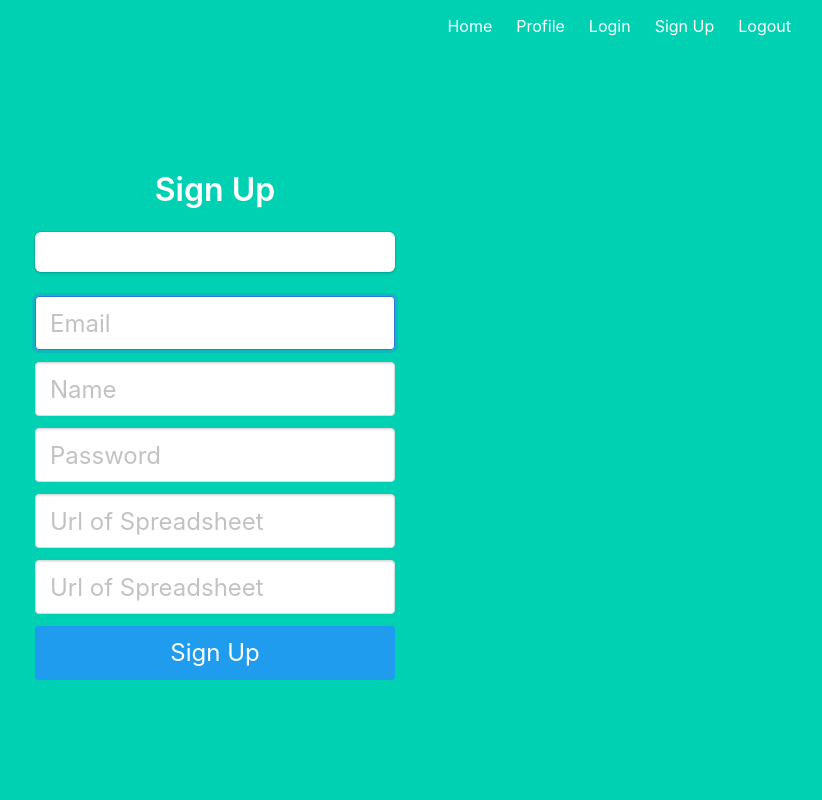
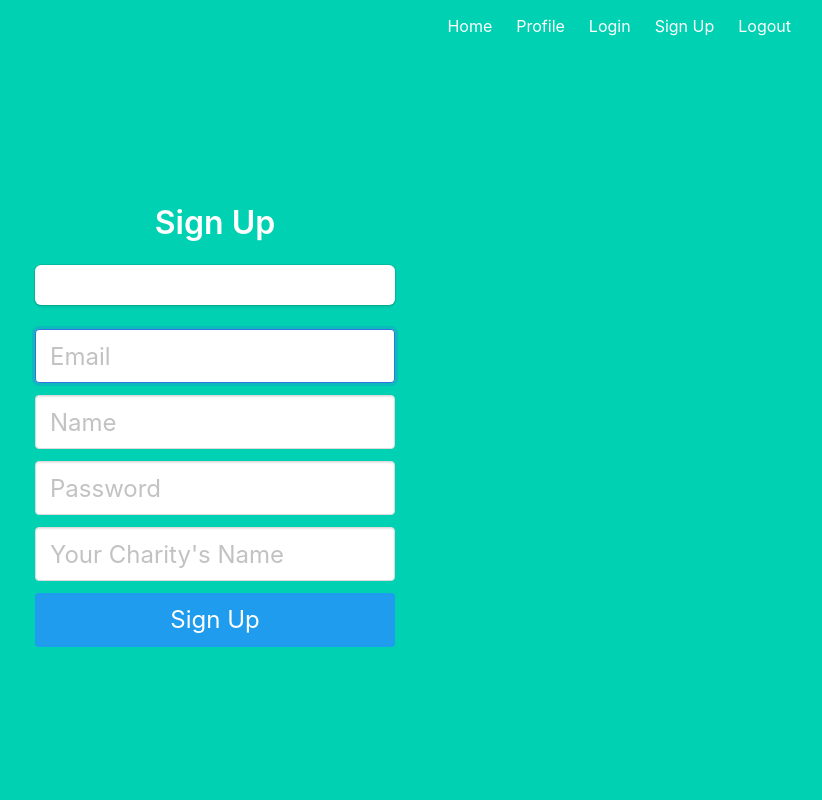
Before and after one commit to R-Nechamkin/Charity-Portal, a Flask app: page /signup in a window 1280 px wide. Shown: the whole page, without its empty margins (425-1247 px from the left). Run offline with Flask 3, Linux system fonts and the light colour scheme; parts of the project's set-up code (start-up, migrations or seed data) failed here and were passed over.

Commit message:
some debugging

```diff
--- a/app/auth.py
+++ b/app/auth.py
@@ -60,7 +60,7 @@ def signup_post():
 
     pattern = r'^[a-zA-Z0-9]+$'
     # We use the username in a lot of random places, so for simplicity's sake, let's require it to be simple
-    if bool(re.match(pattern, name)) and ' ' not in name:
+    if not bool(re.match(pattern, name)) or ' ' in name:
         flash('Username must be alphanumeric and cannot contain spaces.')
         return redirect(url_for('auth.signup'))
 
@@ -72,7 +72,7 @@ def signup_post():
         db.session.commit()
 
     # create new user with the form data. Hash the password so plaintext version isn't saved.
-    new_user = User(email=email, username=name, password=generate_password_hash(password), charity_id = charity.id)
+    new_user = User(email=email, username=name, password=generate_password_hash(password), charity_id = charity.charity_id)
     print('created the user')
 
     # add the new user to the database
--- a/app/main.py
+++ b/app/main.py
@@ -47,6 +47,7 @@ def index():
     return render_template('index.html', message='No spreadsheet registered for this user')
 
 
+@login_required
 @main.route('/profile')
 def profile():
     return render_template('profile.html')
@@ -76,17 +77,23 @@ def field_details(num_fields):
     return render_template('field_details.html', num_fields=int(num_fields))
 
 
+@login_required
 @main.route('/insert-data')
 def insert_data():
-    return render_template('insert-data.html')
+    if not current_user.charity.fields:
+        return redirect(url_for('fields'))
+
+    return render_template('insert-data.html', manual_insertion_link =  url_for('main.manual_insert'), import_data_link = url_for('main.import_data'))
 
 
-@main.route('/insert-data/manual')
+@login_required
+@main.route('/manual-insert')
 def manual_insert():
     return render_template('manual-insert.html')
 
 
-@main.route('/insert-data/import', methods=['GET', 'POST'])
+@login_required
+@main.route('/import-data', methods=['GET', 'POST'])
 def import_data():
     if request.method == 'POST':
         form = request.form.to_dict()
--- a/app/models.py
+++ b/app/models.py
@@ -83,11 +83,12 @@ class IntDatum(db.Model):
     record_id = db.Column(db.Integer, db.ForeignKey('Records.record_id'), nullable=False)
 
 
+#TODO: Rename to NumericDatum
 class DecimalDatum(db.Model):
     __tablename__ = 'Decimal_Data'
 
     data_id = db.Column(db.Integer, primary_key=True)
-    data = db.Column(db.Decimal, nullable=False)
+    data = db.Column(db.Numeric, nullable=False)
 
     field_id = db.Column(db.Integer, db.ForeignKey('Fields.field_id'), nullable=False)
     record_id = db.Column(db.Integer, db.ForeignKey('Records.record_id'), nullable=False)
--- a/app/templates/flash.html
+++ b/app/templates/flash.html
@@ -1,6 +1,5 @@
 {% extends "base.html" %}
 
-{% block content %}
 <div class="column is-4 is-offset-4">
     <h3 class="title">Import Data</h3>
     <div class="box">
@@ -17,4 +16,3 @@
         </div>
     </div>
 </div>
-{% endblock %}
--- a/app/templates/insert-data.html
+++ b/app/templates/insert-data.html
@@ -2,6 +2,6 @@
 
 {% block content %}
     <h1>Insert Data</h1>
-    <a href="{{ url_for('manual-insert') }}"><button>Insert Data Manually</button></a>
-    <a href="{{ url_for('import-data') }}"><button>Import Data from Google Sheets</button></a>
+    <a href="{{ manual_insertion_link }}"><button>Insert Data Manually</button></a>
+    <a href="{{ import_data_link }}"><button>Import Data from Google Sheets</button></a>
 {%endblock%}
--- a/app/templates/signup.html
+++ b/app/templates/signup.html
@@ -34,15 +34,10 @@
 
 			<div class="field">
                 <div class="control">
-                    <input class="input is-large" type="text" name="sheet_url" placeholder="Url of Spreadsheet" autofocus="">
+                    <input class="input is-large" type="text" name="charity" placeholder="Your Charity's Name" autofocus="">
                 </div>
             </div>
 
-            <div class="field">
-                <div class="control">
-                    <input class="input is-large" type="text" name="sheet_url" placeholder="Url of Spreadsheet" autofocus="">
-                </div>
-            </div>
 
             <button class="button is-block is-info is-large is-fullwidth">Sign Up</button>
         </form>
```
Also changed, not shown: app/templates/import-data.html (+7 -7 lines), app/app.db.
